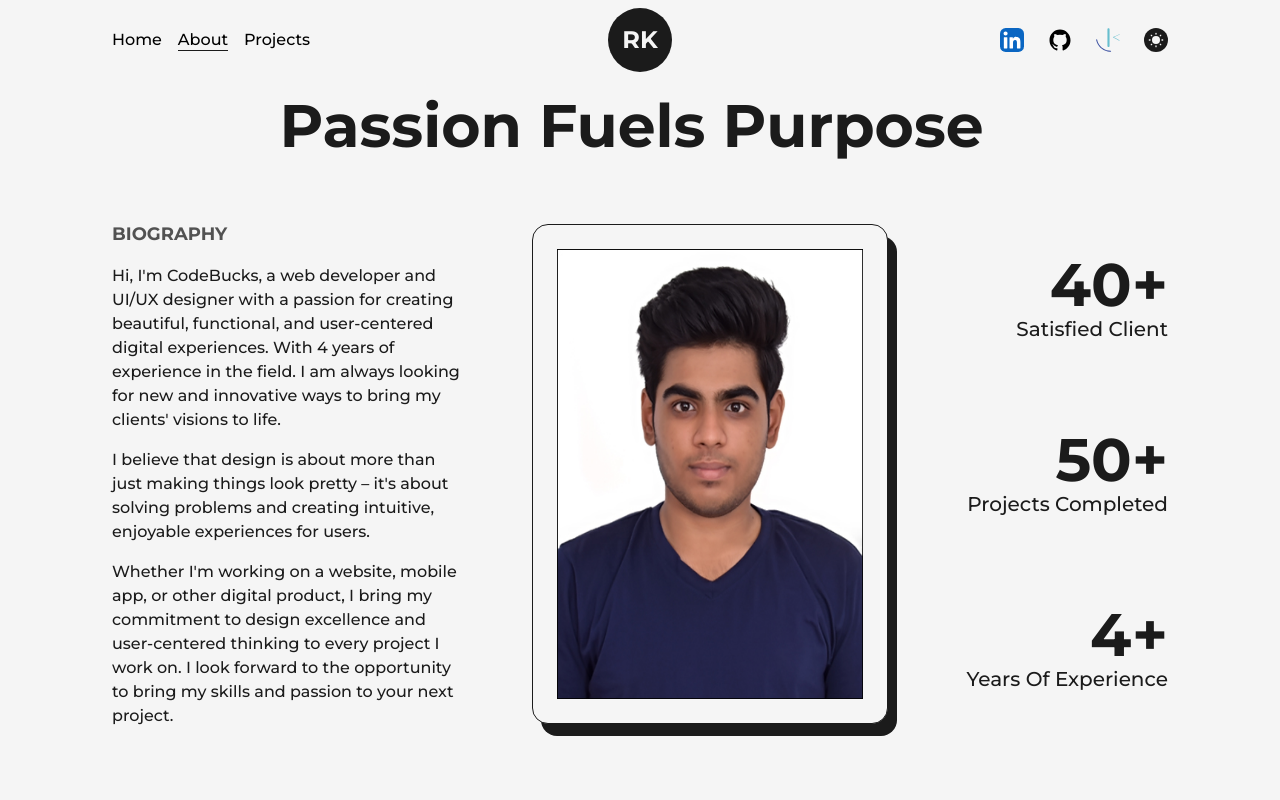
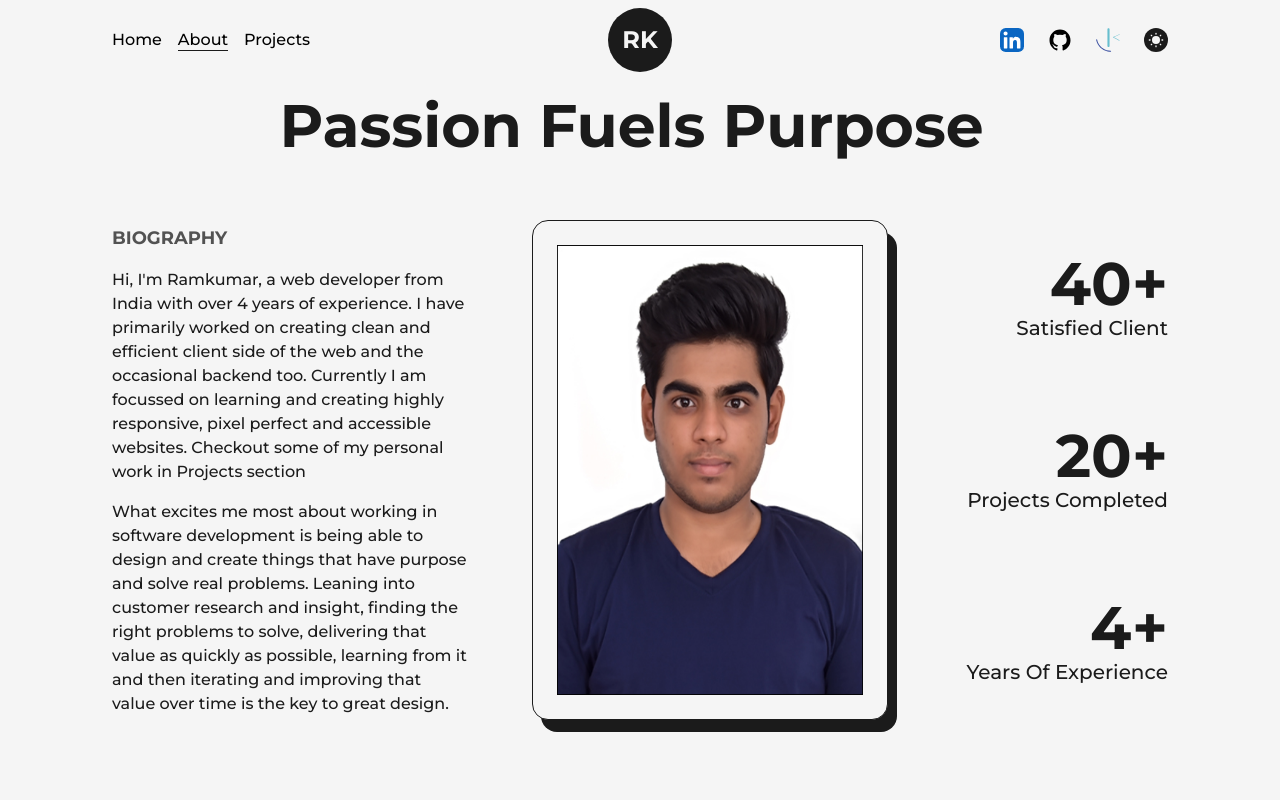
Before and after one commit to sridhram/portfolio-website, a Next.js app: page /about in a window 1280 px wide. Shown: the top 800 px of the page. Built offline with nearby package versions, Linux system fonts and the light colour scheme.

Commit message:
projects modified

```diff
--- a/src/pages/about.js
+++ b/src/pages/about.js
@@ -3,7 +3,7 @@ import Head from 'next/head';
 import Image from 'next/image';
 import React, { useRef, useEffect } from 'react';
 import Layout from './Layout';
-import profilePic from '../../public/images/profile/developer-pic-2.jpg';
+import profilePic from '../../public/images/profile/developer-pic-2.JPG';
 import { useInView, useMotionValue, useSpring } from 'framer-motion';
 import Skills from '@/components/Skills';
 import Experience from '@/components/Experience';
@@ -58,23 +58,20 @@ const About = () => {
                 biography
               </h2>
               <p className="font-medium dark:text-light">
-                Hi, I'm CodeBucks, a web developer and UI/UX designer with a
-                passion for creating beautiful, functional, and user-centered
-                digital experiences. With 4 years of experience in the field. I
-                am always looking for new and innovative ways to bring my
-                clients' visions to life.
+                Hi, I'm Ramkumar, a web developer from India with over 4 years
+                of experience. I have primarily worked on creating clean and
+                efficient client side of the web and the occasional backend too.
+                Currently I am focussed on learning and creating highly
+                responsive, pixel perfect and accessible websites. Checkout some
+                of my personal work in Projects section
               </p>
-              <p className="font-medium my-4 dark:text-light">
-                I believe that design is about more than just making things look
-                pretty – it's about solving problems and creating intuitive,
-                enjoyable experiences for users.
-              </p>
-              <p className="font-medium dark:text-light">
-                Whether I'm working on a website, mobile app, or other digital
-                product, I bring my commitment to design excellence and
-                user-centered thinking to every project I work on. I look
-                forward to the opportunity to bring my skills and passion to
-                your next project.
+              <p className="font-medium dark:text-light mt-4">
+                What excites me most about working in software development is
+                being able to design and create things that have purpose and
+                solve real problems. Leaning into customer research and insight,
+                finding the right problems to solve, delivering that value as
+                quickly as possible, learning from it and then iterating and
+                improving that value over time is the key to great design.
               </p>
             </div>
             <figure className="col-span-3 h-fit p-6 bg-light rounded-2xl border border-dark border-solid shadow-[9px_12px] place-self-center dark:bg-dark dark:border-light dark:shadow-light align-self-center md:order-first">
@@ -96,7 +93,7 @@ const About = () => {
               </div>
               <div>
                 <AnimatedNumbers
-                  text="50+"
+                  text="20+"
                   className="text-dark font-bold text-6xl dark:text-light md:text-5xl sm:text-4xl"
                 />
                 <p className="text-xl capitalize font-medium dark:text-light md:text-lg sm:text-base">
--- a/src/pages/projects.js
+++ b/src/pages/projects.js
@@ -3,7 +3,12 @@ import Project from '@/components/Project';
 import Head from 'next/head';
 import React from 'react';
 import Layout from './Layout';
-import projectImage from '../../public/images/projects/devdreaming.jpg';
+import projectImage1 from '../../public/images/projects/banking.webp';
+import projectImage2 from '../../public/images/projects/gpt3.webp';
+import projectImage3 from '../../public/images/projects/portfolio.webp';
+import projectImage4 from '../../public/images/projects/restaurant.webp';
+import projectImage5 from '../../public/images/projects/spotify.webp';
+import projectImage6 from '../../public/images/projects/github.webp';
 import PageTransition from '@/components/PageTransition';
 const Projects = () => {
   return (
@@ -22,23 +27,23 @@ const Projects = () => {
           <section className="grid grid-cols-2 gap-16 place-items-center p-12 md:flex md:flex-col">
             <Project
               className="col-span-2 grid-flow-col lg:grid-flow-row"
-              imgLink={projectImage}
-              title="GPT-3 Landing Page"
-              desc="A modern fully responsive landing page explaining about GPT-3 features made using ReactJS"
-              githubLink="https://github.com/sridhram/gpt-3-landing-page"
-              vercelLink="https://gpt-3-landing-page-ip5hfrdbh-sridhram.vercel.app/"
+              imgLink={projectImage5}
+              title="Spotify clone"
+              desc="A clone of spotify with login and playback and several other features using react, next.js and next-auth"
+              githubLink="https://github.com/sridhram/spotify-clone"
+              vercelLink="https://spotify-clone-sridhram.vercel.app/"
             />
             <Project
               className="grid-flow-row"
-              imgLink={projectImage}
-              title="GPT-3 Landing Page"
+              imgLink={projectImage4}
+              title="Restaurant Landing Page"
               desc="A modern fully responsive landing page explaining about GPT-3 features made using ReactJS"
-              githubLink="https://github.com/sridhram/gpt-3-landing-page"
-              vercelLink="https://gpt-3-landing-page-ip5hfrdbh-sridhram.vercel.app/"
+              githubLink="https://github.com/sridhram/restaurant-landing-page"
+              vercelLink="https://restaurant-landing-page-orpin.vercel.app/"
             />
             <Project
               className="grid-flow-row"
-              imgLink={projectImage}
+              imgLink={projectImage2}
               title="GPT-3 Landing Page"
               desc="A modern fully responsive landing page explaining about GPT-3 features made using ReactJS"
               githubLink="https://github.com/sridhram/gpt-3-landing-page"
@@ -46,27 +51,27 @@ const Projects = () => {
             />
             <Project
               className="col-span-2 grid-flow-col lg:grid-flow-row"
-              imgLink={projectImage}
-              title="GPT-3 Landing Page"
-              desc="A modern fully responsive landing page explaining about GPT-3 features made using ReactJS"
-              githubLink="https://github.com/sridhram/gpt-3-landing-page"
-              vercelLink="https://gpt-3-landing-page-ip5hfrdbh-sridhram.vercel.app/"
+              imgLink={projectImage1}
+              title="Modern Bank Landing Page"
+              desc="A Fully responsive page for a modern financial system made with react.js and tailwind."
+              githubLink="https://github.com/sridhram/bank-landing-page"
+              vercelLink="https://bank-landing-page-flame.vercel.app/"
             />
             <Project
               className="grid-flow-row"
-              imgLink={projectImage}
-              title="GPT-3 Landing Page"
-              desc="A modern fully responsive landing page explaining about GPT-3 features made using ReactJS"
-              githubLink="https://github.com/sridhram/gpt-3-landing-page"
-              vercelLink="https://gpt-3-landing-page-ip5hfrdbh-sridhram.vercel.app/"
+              imgLink={projectImage3}
+              title="Modern Portfolio Page"
+              desc="A modern fully responsive modern portfolio for a developer with dark mode setup and simple animations developed using react, next.js, tailwind and three.js"
+              githubLink="https://github.com/sridhram/portfolio-website"
+              vercelLink="https://rk-portfolio-sridhram.vercel.app/"
             />
             <Project
               className="grid-flow-row"
-              imgLink={projectImage}
-              title="GPT-3 Landing Page"
-              desc="A modern fully responsive landing page explaining about GPT-3 features made using ReactJS"
-              githubLink="https://github.com/sridhram/gpt-3-landing-page"
-              vercelLink="https://gpt-3-landing-page-ip5hfrdbh-sridhram.vercel.app/"
+              imgLink={projectImage6}
+              title="Many more..."
+              desc="Have a look at my github page for manu more projects..."
+              githubLink="https://github.com/sridhram/"
+              vercelLink="https://github.com/sridhram/"
             />
           </section>
         </Layout>
```
Also changed, not shown: public/images/projects/github.webp (added), public/images/projects/spotify.webp (added).
